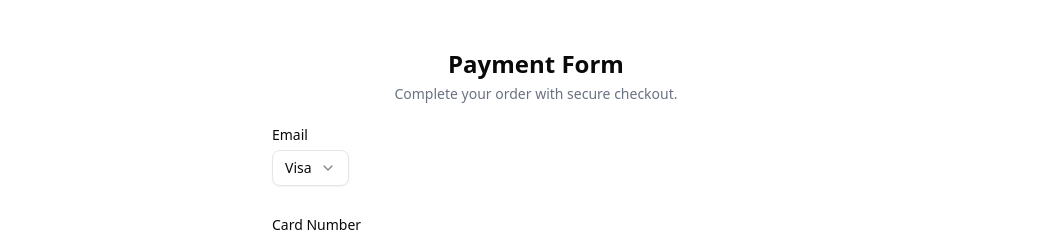
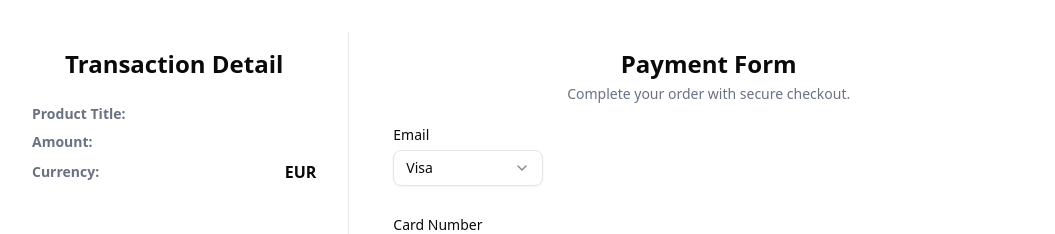
Before and after one commit to rach-syahputra/sideshove, a Next.js app in the folder client/: page /checkout in a window 1280 px wide. Shown: the top 234 px of the page, without its empty margins (112-1167 px from the left). Built offline with nearby package versions, Linux system fonts and the light colour scheme.

Commit message:
client: display transaction detail on checkout page

```diff
--- a/client/src/app/checkout/page.tsx
+++ b/client/src/app/checkout/page.tsx
@@ -1,9 +1,18 @@
+import { PRODUCTS } from "@/lib/products";
+import CheckoutDetail from "@/components/CheckoutDetail";
 import CheckoutForm from "@/components/CheckoutForm";
 
-const CheckoutPage = () => {
+interface CheckoutPageProps {
+  searchParams: Promise<{ product: string }>;
+}
+
+const CheckoutPage = async ({ searchParams }: CheckoutPageProps) => {
+  const slug = (await searchParams).product;
+  const product = PRODUCTS.find((product) => product.slug === slug);
+
   return (
-    <div className="max-w-xl min-h-svh mx-auto flex flex-col lg:grid gap-8 lg:gap-3 py-8">
-      {/* <CheckoutDetail /> */}
+    <div className="max-w-5xl min-h-svh mx-auto flex flex-col lg:grid lg:grid-cols-3 gap-8 lg:gap-3 py-8">
+      <CheckoutDetail {...product!} currency="EUR" />
       <CheckoutForm />
     </div>
   );
--- a/client/src/components/CheckoutDetail.tsx
+++ b/client/src/components/CheckoutDetail.tsx
@@ -1,22 +1,30 @@
-import Link from "next/link";
+import { Product } from "@/lib/types/product";
 
-import { Button } from "./ui/button";
+interface CheckoutDetailProps extends Product {
+  currency: string;
+}
 
-const CheckoutDetail = () => {
+const CheckoutDetail = ({ title, price, currency }: CheckoutDetailProps) => {
   return (
-    <div className="flex mx-auto flex-col lg:pr-8 w-full items-center justify-start lg:col-span-1 gap-2 max-lg:max-w-96 lg:border-r-[1px] lg:border-gray-200">
+    <div className="flex p-4 mx-auto flex-col lg:pr-8 w-full items-center justify-start lg:col-span-1 gap-2 max-lg:max-w-96 lg:border-r-[1px] lg:border-gray-200">
       <h2 className="text-2xl font-bold">Transaction Detail</h2>
       <div className="flex w-full my-4 items-center flex-col gap-2">
         <div className="flex w-full items-center justify-between gap-2">
+          <span className="text-gray-500 text-sm font-semibold">
+            Product Title:
+          </span>
+          <span className="font-semibold">{title}</span>
+        </div>
+        <div className="flex w-full items-center justify-between gap-2">
           <span className="text-gray-500 text-sm font-semibold">Amount:</span>
-          <span className="font-semibold">100</span>
+          <span className="font-semibold">{price}</span>
         </div>
         <div className="flex w-full items-center justify-between gap-2">
           <span className="text-gray-500 text-sm font-semibold">Currency:</span>
-          <span className="font-semibold">EUR</span>
+          <span className="font-semibold">{currency}</span>
         </div>
       </div>
-      <p className="text-sm text-gray-500 text-center">
+      {/* <p className="text-sm text-gray-500 text-center">
         You can pay later by visiting transaction history.
       </p>
       <Button asChild variant="outline" className="w-full">
@@ -24,7 +32,7 @@ const CheckoutDetail = () => {
       </Button>
       <Button asChild variant="ghost" className="w-full">
         <Link href="/">Back to Shopping</Link>
-      </Button>
+      </Button> */}
     </div>
   );
 };
--- a/client/src/components/CheckoutForm.tsx
+++ b/client/src/components/CheckoutForm.tsx
@@ -98,7 +98,7 @@ const CheckoutForm = () => {
                   defaultValue={field.value}
                 >
                   <FormControl>
-                    <SelectTrigger>
+                    <SelectTrigger className="w-[150px]">
                       <SelectValue placeholder="Select a verified email to display" />
                     </SelectTrigger>
                   </FormControl>
--- a/client/src/components/ProductItem.tsx
+++ b/client/src/components/ProductItem.tsx
@@ -14,30 +14,17 @@ interface ProductItemProps {
   price: number;
 }
 
-const ProductItem = ({ title, image, stock, price }: ProductItemProps) => {
+const ProductItem = ({
+  title,
+  slug,
+  image,
+  stock,
+  price,
+}: ProductItemProps) => {
   const router = useRouter();
 
   const handleCheckout = async () => {
-    // const response = await fetch(
-    //   `${process.env.NEXT_PUBLIC_API_BASE_URL}/checkouts`,
-    //   {
-    //     method: "POST",
-    //     headers: {
-    //       "Content-type": "application/json",
-    //     },
-    //     body: JSON.stringify({
-    //       amount: price,
-    //     }),
-    //   }
-    // );
-
-    // const data = await response.json();
-
-    // if (data) {
-    //   router.push(`checkout/${data.data.id}`);
-    // }
-
-    router.push("checkout");
+    router.push(`checkout?product=${slug}`);
   };
 
   return (
--- /dev/null
+++ b/client/src/lib/types/product.ts
@@ -0,0 +1,8 @@
+export interface Product {
+  id: number;
+  slug: string;
+  title: string;
+  image: string;
+  stock: number;
+  price: number;
+}
```
